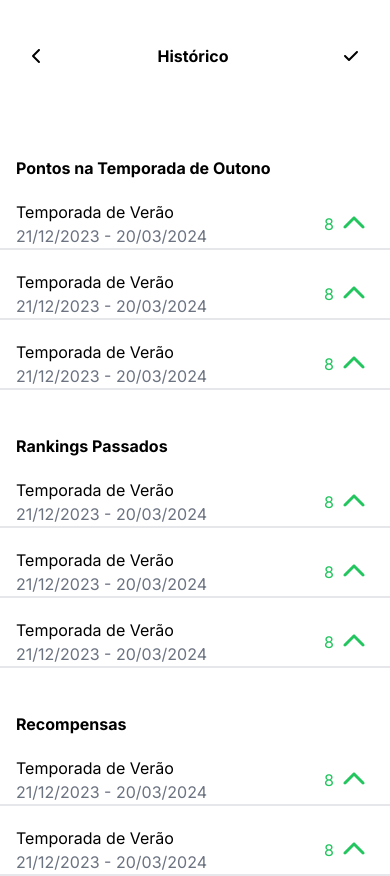
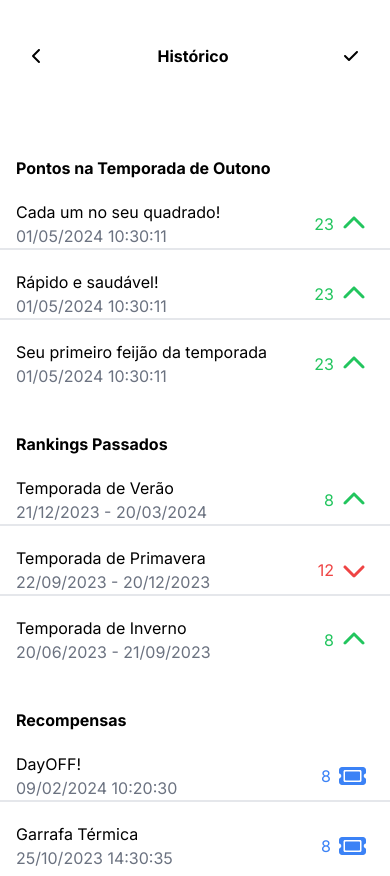
Before and after one commit to 777KML777/NexusWeb, a Next.js app: page /history in a window 390 px wide. Built offline with nearby package versions, Linux system fonts and the light colour scheme.

Commit message:
Melhorando a aparência do sistema no mobile

```diff
--- a/src/app/history/components/ItemHistory.jsx
+++ b/src/app/history/components/ItemHistory.jsx
@@ -1,16 +1,19 @@
 import {
-    faChevronUp
+  faChevronDown,
+    faChevronUp,
+    faHandMiddleFinger,
+    faTicket
 } from "@fortawesome/free-solid-svg-icons";
 import { FontAwesomeIcon } from "@fortawesome/react-fontawesome";
 import Link from "next/link";
 
-export default function ItemHistory({ text, date, colorIcon, point }) {
+export default function ItemHistory({ text, date, colorIcon, point, border }) {
   return (
     <>
       <div
         className={`
                 border-gray
-                border-b-2
+                ${border}
                 px-4
                 mt-2
             `}
@@ -28,7 +31,8 @@ export default function ItemHistory({ text, date, colorIcon, point }) {
             <p className={`${colorIcon}`}>{point}</p>
             <FontAwesomeIcon
               className={`px-2 text-2xl ${colorIcon}`}
-              icon={faChevronUp}
+              icon={colorIcon == 'text-green-500' ?faChevronUp
+                : (colorIcon == 'text-red-500') ? faChevronDown : faTicket}
             />
           </div>
         </Link>
--- a/src/app/history/page.jsx
+++ b/src/app/history/page.jsx
@@ -89,22 +89,24 @@ export default function LoginPage() {
 
       {/*INÍCIO --- PRIMEIRA PARTE PARTE  */}
       <ItemHistory
-          text="Temporada de Verão"
-          date="21/12/2023 - 20/03/2024"
+          text="Cada um no seu quadrado!"
+          date="01/05/2024 10:30:11"
           colorIcon="text-green-500"
-          point="8"
+          border="border-b-2"
+          point="23"
         />
       <ItemHistory
-          text="Temporada de Verão"
-          date="21/12/2023 - 20/03/2024"
+        text="Rápido e saudável!"
+        date="01/05/2024 10:30:11"
         colorIcon="text-green-500"
-          point="8"
+        border="border-b-2"
+        point="23"
       />
       <ItemHistory
-          text="Temporada de Verão"
-          date="21/12/2023 - 20/03/2024"
+        text="Seu primeiro feijão da temporada"
+        date="01/05/2024 10:30:11"
         colorIcon="text-green-500"
-          point="8"
+        point="23"
       />
       {/* FIM --- PRIMEIRA PARTE */}
 
@@ -114,17 +116,19 @@ export default function LoginPage() {
         text="Temporada de Verão"
         date="21/12/2023 - 20/03/2024"
         colorIcon="text-green-500"
+        border="border-b-2"
         point="8"
       />
       <ItemHistory
-        text="Temporada de Verão"
-        date="21/12/2023 - 20/03/2024"
-        colorIcon="text-green-500"
-        point="8"
+        text="Temporada de Primavera"
+        date="22/09/2023 - 20/12/2023"
+        colorIcon="text-red-500"
+        border="border-b-2"
+        point="12"
       />
       <ItemHistory
-        text="Temporada de Verão"
-        date="21/12/2023 - 20/03/2024"
+        text="Temporada de Inverno"
+        date="20/06/2023 - 21/09/2023"
         colorIcon="text-green-500"
         point="8"
       />
@@ -132,15 +136,16 @@ export default function LoginPage() {
       {/* TERCEIRA PARTE */}
       <h2 className="font-bold px-4 mt-8">Recompensas</h2>
       <ItemHistory
-        text="Temporada de Verão"
-        date="21/12/2023 - 20/03/2024"
-        colorIcon="text-green-500"
+        text="DayOFF!"
+        date="09/02/2024 10:20:30"
+        colorIcon="text-blue-500"
         point="8"
+        border="border-b-2"
       />
       <ItemHistory
-        text="Temporada de Verão"
-        date="21/12/2023 - 20/03/2024"
-        colorIcon="text-green-500"
+        text="Garrafa Térmica"
+        date="25/10/2023 14:30:35"
+        colorIcon="text-blue-500"
         point="8"
       />
     </div>
--- a/src/app/profile/page.jsx
+++ b/src/app/profile/page.jsx
@@ -1,16 +1,20 @@
 "use client";
 
+import { Avatar, AvatarFallback, AvatarImage } from "@/components/ui/avatar";
+// ExampleComponent.js
+import { FontAwesomeIcon } from "@fortawesome/react-fontawesome";
 import {
-    Avatar,
-    AvatarFallback,
-    AvatarImage,
-} from "@/components/ui/avatar";
-// ExampleComponent.js
-import { FontAwesomeIcon } from '@fortawesome/react-fontawesome';
-import { faArrowRightToBracket, faBars, faBell, faChevronRight, faCircleExclamation, faFileLines, faGear } from '@fortawesome/free-solid-svg-icons';
-import { faMessage } from '@fortawesome/free-solid-svg-icons';
-import { faClipboard } from '@fortawesome/free-solid-svg-icons';
-
+  faArrowRightToBracket,
+  faBars,
+  faBell,
+  faChevronRight,
+  faCircleExclamation,
+  faFileLines,
+  faGear,
+  faHandMiddleFinger,
+} from "@fortawesome/free-solid-svg-icons";
+import { faMessage } from "@fortawesome/free-solid-svg-icons";
+import { faClipboard } from "@fortawesome/free-solid-svg-icons";
 
 // import { api } from "../../../api/api";
 import { useRouter } from "next/navigation";
@@ -63,13 +67,11 @@ export default function LoginPage() {
                         min-h-28
                     `}
       >
-                <Link
-                    href={"/profile"}
-                >
-
+        <Link href={"/profile"}>
           <FontAwesomeIcon icon={faBars} />
         </Link>
-                <p className={`
+        <p
+          className={`
                     font-bold
                 `}
         >
@@ -86,12 +88,11 @@ export default function LoginPage() {
                     pl-4
                 `}
       >
-                <Avatar className={
-                    `
+        <Avatar
+          className={`
                     mt-4
                     size-1/4
-                `
-                }
+                `}
         >
           <AvatarImage src="https://github.com/shadcn.png" alt="@shadcn" />
           <AvatarFallback>CN</AvatarFallback>
@@ -100,16 +101,15 @@ export default function LoginPage() {
         <div
           className={`
                 pl-4
-            `}>
+            `}
+        >
           <p>Felipe Oliveira</p>
           <p>Company Condelivery</p>
         </div>
       </div>
 
       {/* SEGUNDA PARTE  */}
-            <div
-                className="min-h-96 flex flex-col justify-center"
-            >
+      <div className="min-h-96 flex flex-col justify-center">
         <div
           className={`
                     border-gray
@@ -119,13 +119,12 @@ export default function LoginPage() {
                     flex-col
                     justify-center
                     items-center
-                    `}>
-
+                    `}
+        >
           <Link
             className="flex w-full items-center justify-around"
             href={"/me"}
           >
-
             <FontAwesomeIcon icon={faClipboard} />
             <div className="flex flex-col ">
               <p>Informações Pessoais</p>
@@ -145,13 +144,12 @@ export default function LoginPage() {
                     flex-col
                     justify-center
                     items-center
-                    `}>
-
+                    `}
+        >
           <Link
             className="flex w-full items-center justify-around"
             href={"/notifications"}
           >
-
             <FontAwesomeIcon icon={faMessage} />
             <div className="flex flex-col ">
               <p>Notificações</p>
@@ -171,14 +169,12 @@ export default function LoginPage() {
                     flex-col
                     justify-center
                     items-center
-                    `}>
-
+                    `}
+        >
           <Link
             className="flex w-full items-center justify-around"
             href={"/history"}
-
           >
-
             <FontAwesomeIcon icon={faFileLines} />
             <div className="flex flex-col ">
               <p>Histórico</p>
@@ -188,29 +184,19 @@ export default function LoginPage() {
             <FontAwesomeIcon icon={faChevronRight} />
           </Link>
         </div>
-
       </div>
 
       {/* TERCEIRA PARTE  */}
-            <div
-
-            >
-
+      <div>
         <div
           className={`
                     min-h-12
                     flex
-                    flex-col
-                    justify-center
-                    items-center
-                    `}>
-
-                    <div
-                        className="flex w-full items-center justify-around min-h-12"
+                `}
         >
-
+          <div className="flex w-full items-center justify-around min-h-12">
             <FontAwesomeIcon icon={faCircleExclamation} />
-                        <p>Ajuda</p>
+            <p className="w-3/6 text-center">Ajuda</p>
             <FontAwesomeIcon icon={faChevronRight} />
           </div>
         </div>
@@ -221,13 +207,11 @@ export default function LoginPage() {
                     flex-col
                     justify-center
                     items-center
-                    `}>
-                    <div
-                        className="flex w-full items-center justify-around min-h-12"
+                    `}
         >
-
+          <div className="flex w-full items-center justify-around min-h-12">
             <FontAwesomeIcon icon={faGear} />
-                        <p>Configurações</p>
+            <p className="w-3/6 text-center">Configurações</p>
             <FontAwesomeIcon icon={faChevronRight} />
           </div>
         </div>
@@ -238,18 +222,15 @@ export default function LoginPage() {
                     flex-col
                     justify-center
                     items-center
-                    `}>
-                    <div
-                        className="flex w-full items-center justify-around min-h-12"
+                    `}
         >
-
+          <div className="flex w-full items-center justify-around min-h-12">
             <FontAwesomeIcon icon={faArrowRightToBracket} />
-                        <p>Desconectar</p>
+            <p className="w-3/6 text-center">Desconectar</p>
             <FontAwesomeIcon icon={faChevronRight} />
           </div>
         </div>
       </div>
-
     </div>
   );
 }
```
Lines whose indentation alone changed are shown as unchanged.
